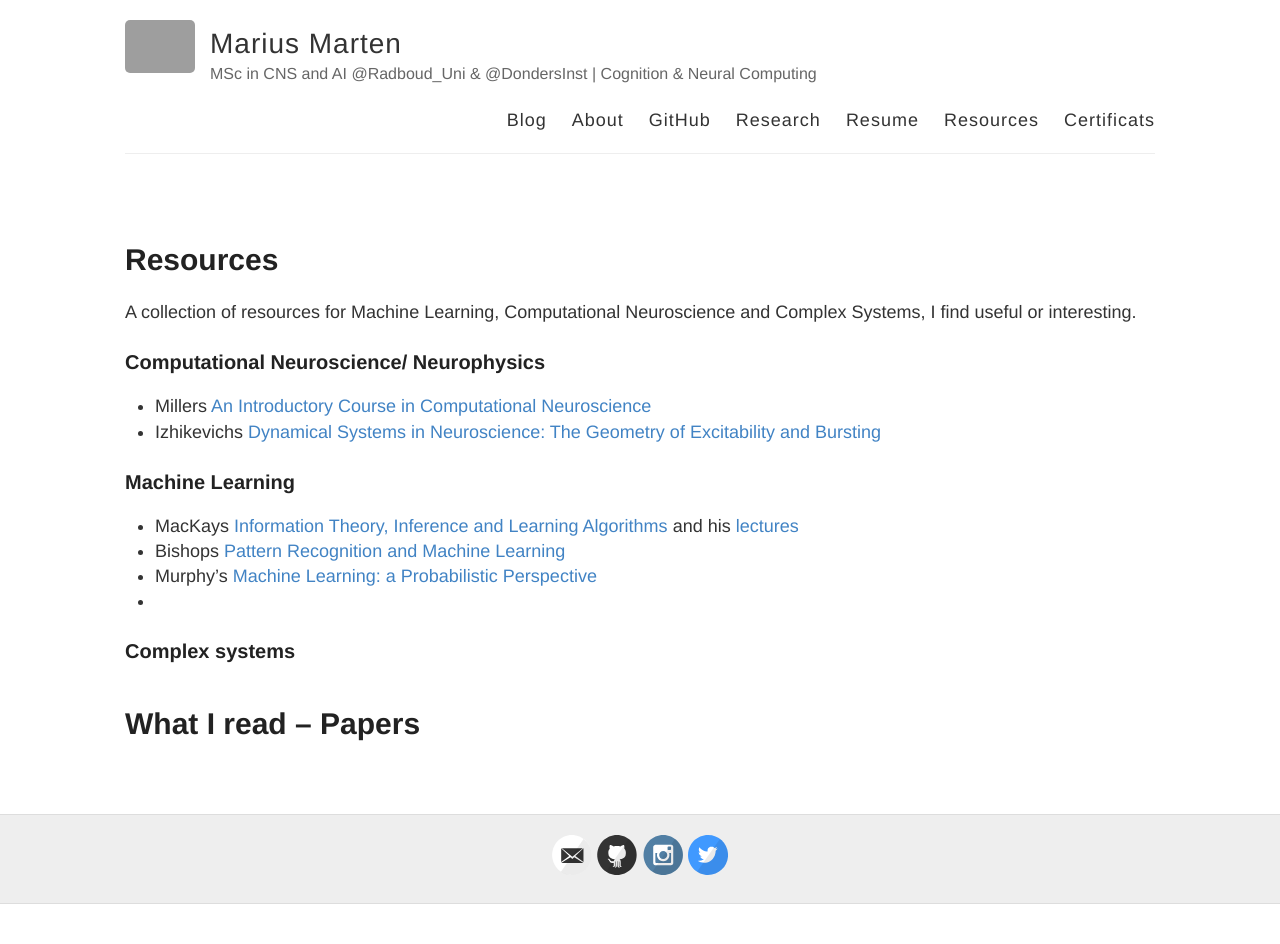
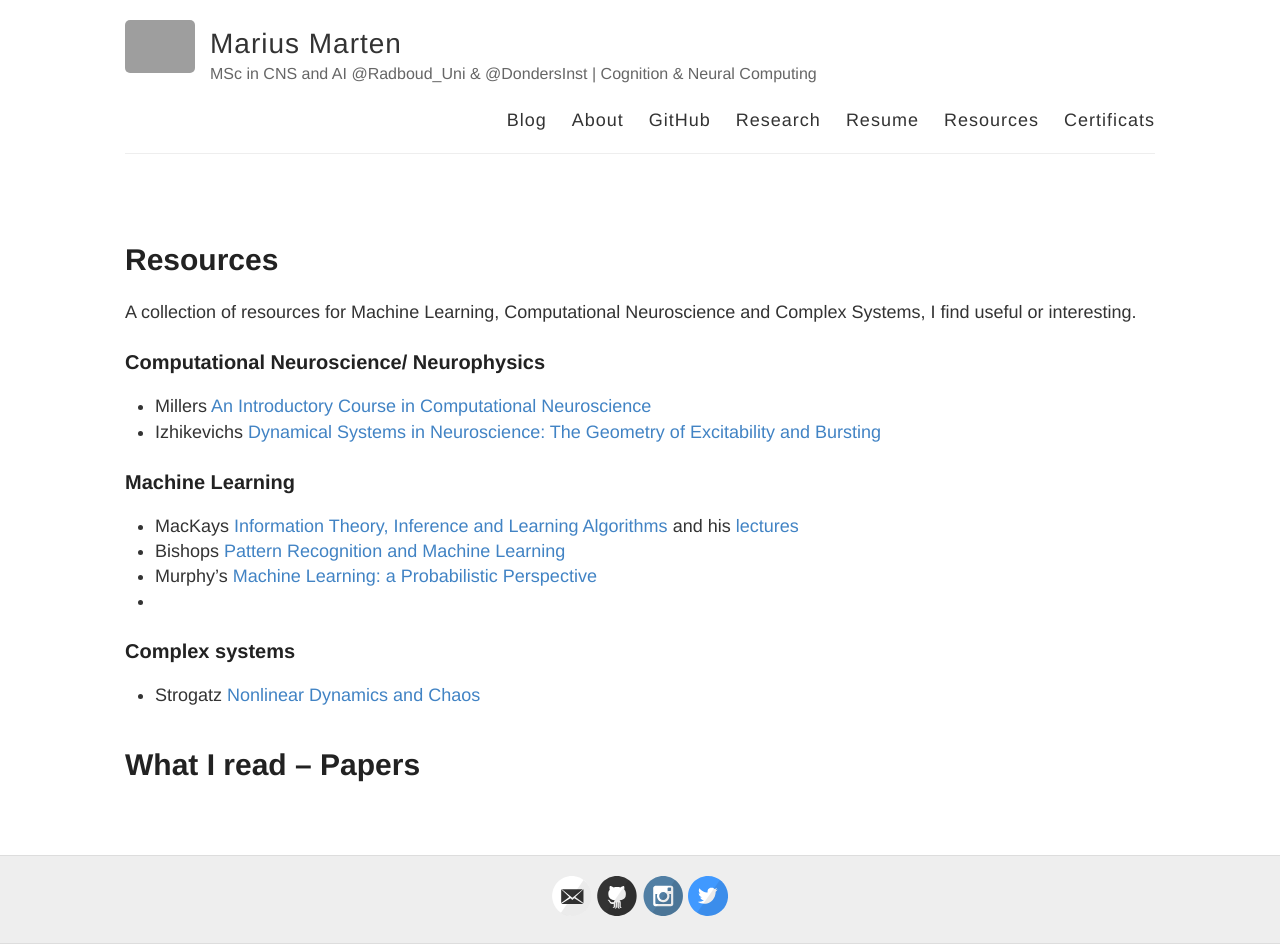
Before and after one commit to Mariusmarten/mariusmarten.github.io, a Jekyll site: the page built from resources.md, in a window 1280 px wide. Built offline with Jekyll 4.4.1, drawn with Linux system fonts in a browser that asks for light colours; before the commit the page ends 904 px from its top, so only the background shows below that; grey boxes are pictures that could not be loaded.

Commit message:
Update resources.md

```diff
--- a/resources.md
+++ b/resources.md
@@ -19,6 +19,7 @@ A collection of resources for Machine Learning, Computational Neuroscience and C
 
 
 ### Complex systems
+- Strogatz [Nonlinear Dynamics and Chaos](http://www.hds.bme.hu/~fhegedus/Strogatz%20-%20Nonlinear%20Dynamics%20and%20Chaos.pdf)
 
 
 
```
